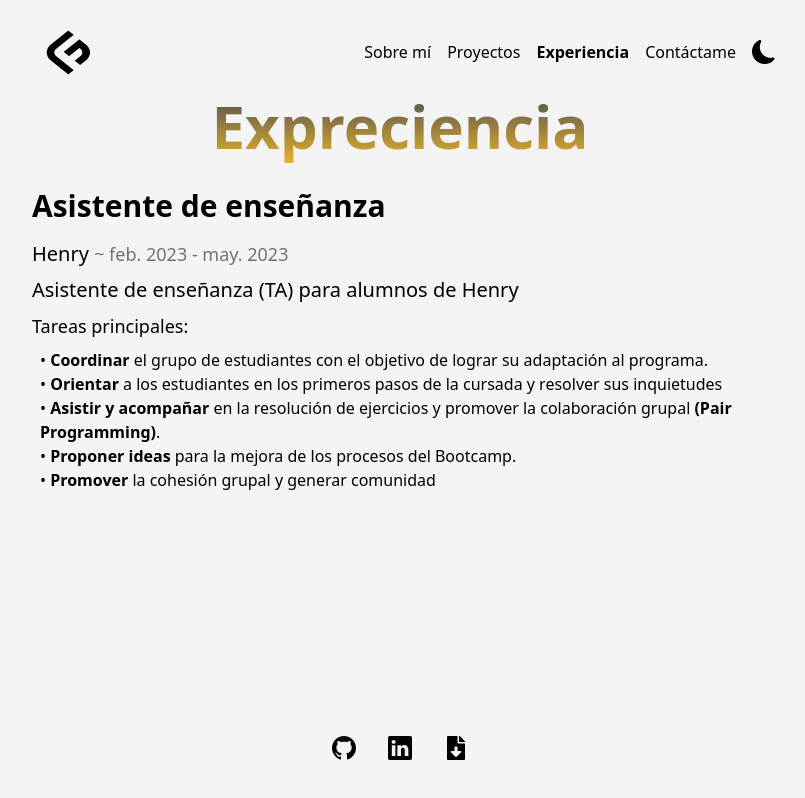
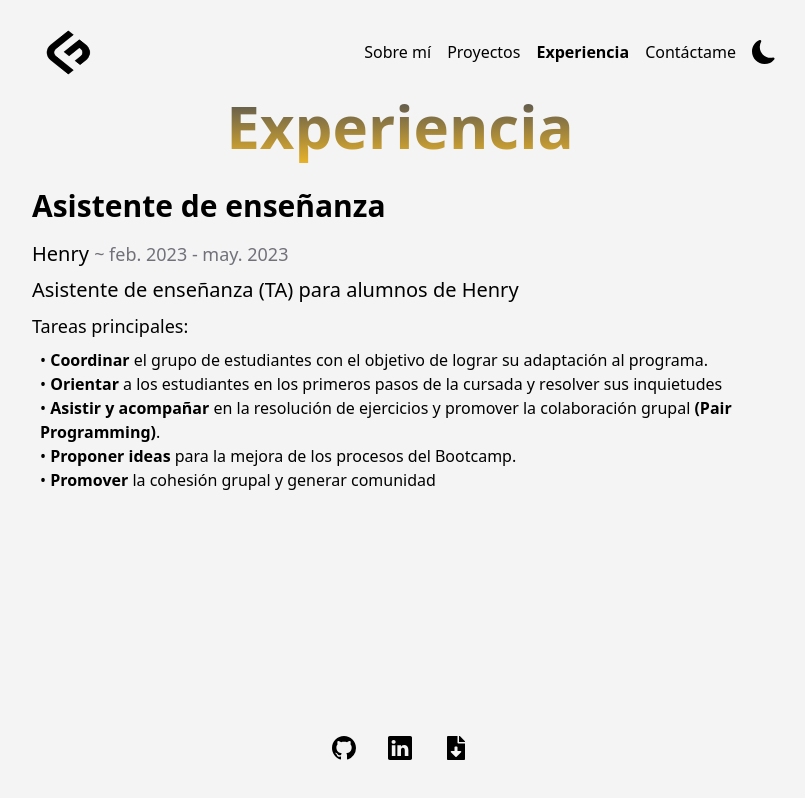
Before and after one commit to franco4457/portfolio, a Next.js app: page /experiences in a window 1280 px wide. Shown: the whole page, without its empty margins (240-1045 px from the left). Built offline with nearby package versions, Linux system fonts and the light colour scheme.

Commit message:
Fix type error experiences

```diff
--- a/src/pages/experiences/index.jsx
+++ b/src/pages/experiences/index.jsx
@@ -3,7 +3,7 @@ export default function Experiences () {
     <>
       <div className="text-center pt-24 w-full">
         <h1 className="text-3xl md:text-6xl font-bold pb-4 text-transparent bg-gradient-to-t from-amber-400 bg-clip-text to-neutral-600 ">
-          Expreciencia
+          Experiencia
         </h1>
         <div className="flex flex-col text-start pt-4 mx-4 gap-2">
           <h2 className="text-xl md:text-3xl font-semibold pb-2 ">
```
